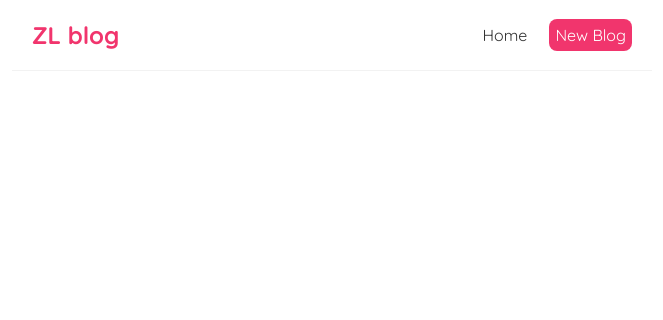
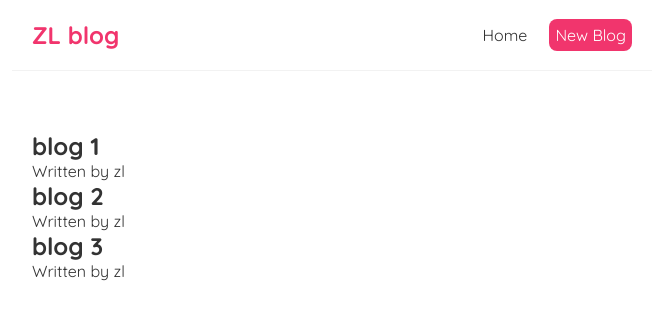
Before and after one commit to zlrkw11/zl-space, a React (Vite) app: page / in a window 1280 px wide. Shown: the top 320 px of the page, without its empty margins (308-971 px from the left). Built offline with nearby package versions, Linux system fonts and the light colour scheme.

Commit message:
content for blog preview

```diff
--- a/src/components/Home.jsx
+++ b/src/components/Home.jsx
@@ -10,7 +10,10 @@ const Home = () => {
     <div className="home">
       {blogs.map((blog) => (
         <div key={blog.id}>
-          <div className="blog-preview" key={blog.id}></div>
+          <div className="blog-preview" key={blog.id}>
+            <h2>{blog.title}</h2>
+            <p>Written by {blog.author}</p>
+          </div>
         </div>
       ))}
     </div>
```
Also changed, not shown: src/components/useStateHook.md (+3 -0 lines).
